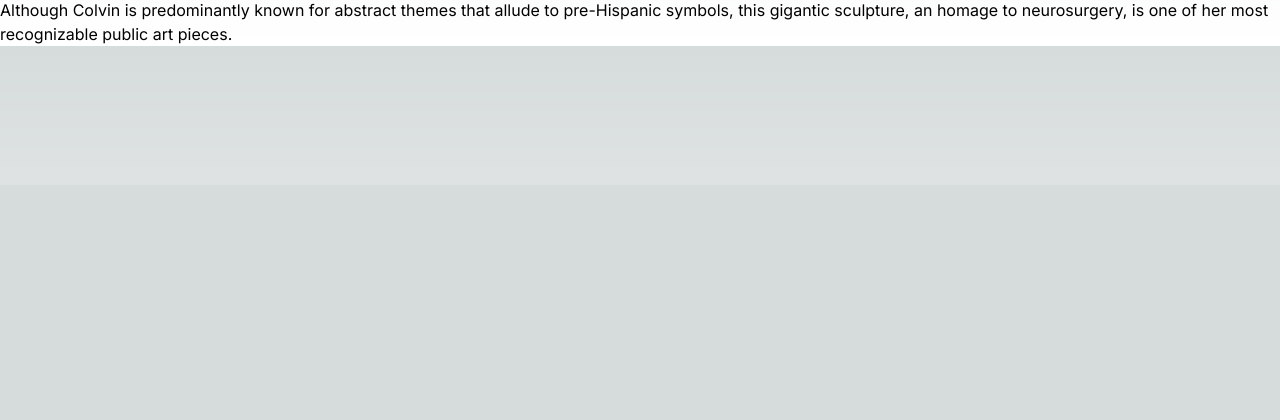
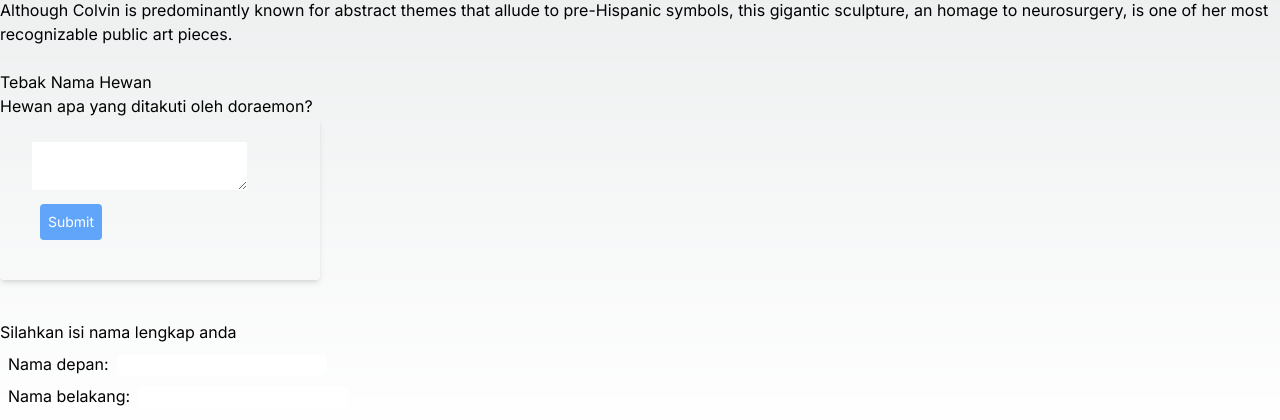
Before and after one commit to FarhanDwiPramana/Pemrograman_Berbasis_Framework, a Next.js app in the folder 04-event-dan-state/: page / in a window 1280 px wide. Shown: the part 615-1035 px from the top of the page. Before the commit the page ends 800 px from the top, so only its background shows below. Built offline with nearby package versions, Linux system fonts and the light colour scheme.

Commit message:
Praktikum 5

```diff
--- a/04-event-dan-state/src/app/page.tsx
+++ b/04-event-dan-state/src/app/page.tsx
@@ -1,5 +1,6 @@
 "use client";
 import Tombol_1, { Tombol_2, Tombol_3 } from "@/components/button";
+import Form, { Form_2 } from "@/components/form";
 import Gallery from "@/components/gallery";
 import Image from "next/image";
 
@@ -19,6 +20,10 @@
       </div>
       <br></br>
       <Gallery />
+      <br></br>
+      <Form />
+      <br></br>
+      <Form_2 />
     </>
   );
 }
--- /dev/null
+++ b/04-event-dan-state/src/components/form.tsx
@@ -0,0 +1,104 @@
+import { error } from "console";
+import { resolve } from "path";
+import { useState } from "react";
+
+export default function Form(){
+    const [jawaban, setJawaban] = useState('');
+    const [error, setError] = useState(null);
+    const [status, setStatus] = useState('typing');
+
+    if(status === 'success'){
+        return <h1>Yay... Jawaban Benar!</h1>
+    }
+
+    async function handleSubmit(e: {preventDefault: () => void; }) {
+        e.preventDefault();
+        setStatus('submitting');
+        try{
+            await submitForm(jawaban);
+            setStatus('success');
+        } catch (err) {
+            setStatus('typing');
+            setError(err);
+        }
+    }
+
+    function handleTextareaChange(e) {
+        setJawaban(e.target.value);
+    }
+
+    return (
+        <>
+            <div className="w-full max-w-xs">
+                <h2>Tebak Nama Hewan</h2>
+                <p>Hewan apa yang ditakuti oleh doraemon?</p>
+                <form
+                    className="shadow-md rounded px-8 pt-6 pb-8 mb-4 text-black border-gray-400"
+                    onSubmit={handleSubmit}>
+                    <textarea
+                        value={jawaban}
+                        onChange={handleTextareaChange}
+                        disabled={status === 'submitting'}
+                    />
+                    <br />
+                    <button
+                        className="bg-blue-400 p-2 m-2 rounded text-sm text-white"
+                        disabled={jawaban.length === 0 || status === 'submitting'}>
+                        Submit
+                    </button>
+                    {error !== null && <p className="Error text-red-500 text-sm">{error.message}</p>}
+                    </form>
+            </div>
+        </>
+    )
+}
+
+export function Form_2(){
+    const [firstName, setFirstName] = useState('');
+    const [lastName, setLastName] = useState('');
+
+    const fullName = firstName + ' ' + lastName;
+
+    function handlefirstNameChange(e){
+        setFirstName(e.target.value);
+    }
+
+    function handleLastNameChange(e){
+        setLastName(e.target.value);
+    }
+
+    return (
+        <>
+            <h2>Silahkan isi nama lengkap anda</h2>
+            <label className="block w-full m-2">
+                Nama depan:
+                <input className="text-sm text-black ml-2 rounded"
+                    value={firstName}
+                    onChange={handlefirstNameChange}
+                />
+            </label>
+
+            <label className="block w-full m-2">
+                Nama belakang:
+                <input className="text-sm text-black ml-2 rounded"
+                    value={lastName}
+                    onChange={handleLastNameChange}
+                />
+            </label>
+            <p>Nama lengkap Anda adalah : <b className="text-blue-600">{fullName}</b></p>
+        </>
+    )
+}
+
+function submitForm(jawaban){
+    return new Promise<void>((resolve, reject) => {
+        setTimeout(() => {
+            let shouldError = jawaban.toLowerCase() !== 'tikus'
+            if (shouldError) {
+                reject(new Error('Tebakan yang bagus tetapi jawaban salah. Silahkan coba lagi!'));
+            }else{
+                resolve();
+            }
+        }, 500);
+    });
+}
```
Also changed, not shown: 04-event-dan-state/document/hasilPrak5-langkah1.png (added), 04-event-dan-state/document/hasilPrak5-langkah2.png (added).
